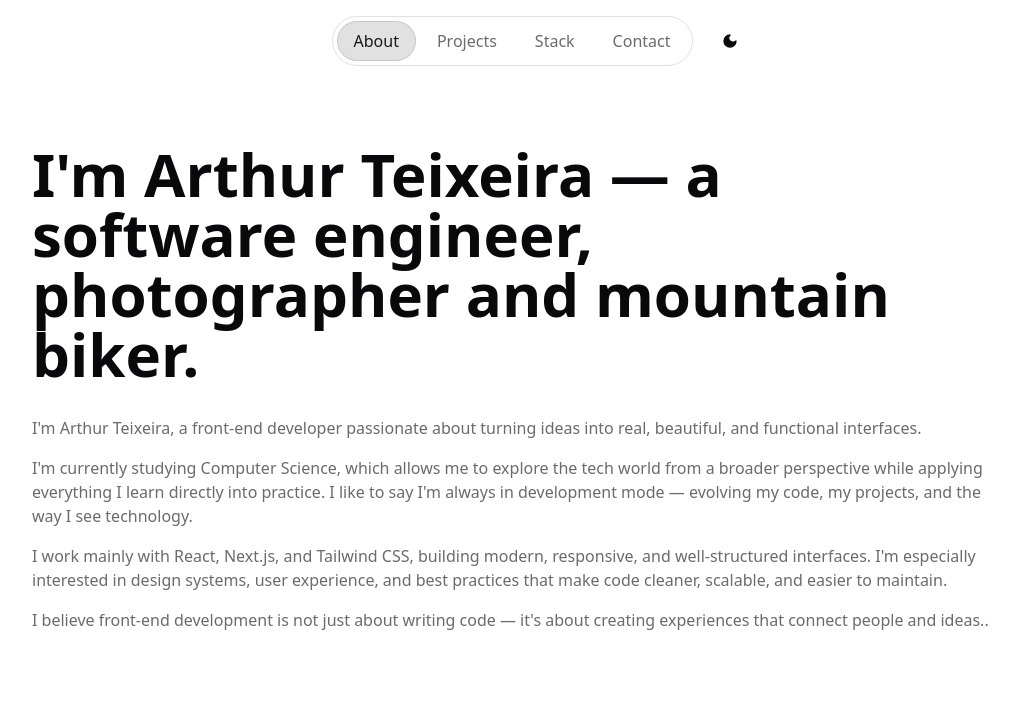
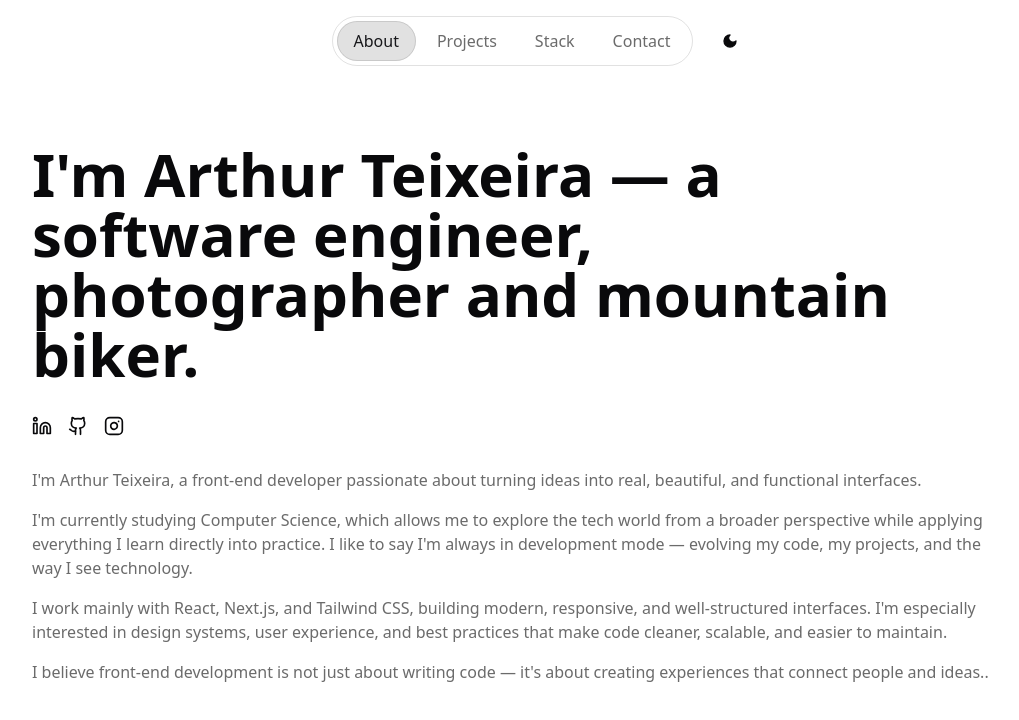
Before and after one commit to arthurteixeiradev/my-portfolio, a Next.js app: page /about in a window 1280 px wide. Shown: the top 720 px of the page, without its empty margins (128-1147 px from the left). Built offline with nearby package versions, Linux system fonts and the light colour scheme.

Commit message:
feat: add media-info component

```diff
--- a/src/app/(public)/about/components/about.tsx
+++ b/src/app/(public)/about/components/about.tsx
@@ -1,4 +1,6 @@
 'use client'
+
+import { MediaInfo } from '@/components/media-info'
 
 export const About = () => {
 	return (
@@ -11,6 +13,8 @@ export const About = () => {
 							mountain biker.
 						</h1>
 					</div>
+
+					<MediaInfo />
 
 					<div className='space-y-4 max-w-5xl'>
 						<p className='text-base text-muted-foreground'>
--- a/src/app/(public)/home/components/Hero.tsx
+++ b/src/app/(public)/home/components/Hero.tsx
@@ -1,3 +1,4 @@
+import { MediaInfo } from '@/components/media-info'
 import { Button } from '@/components/ui/button'
 import { cn } from '@/lib/utils'
 import Link from 'next/link'
@@ -47,6 +48,10 @@ export const Hero = () => {
 					<p className='text-5xl font-semibold'>Frontend Developer</p>
 				</h1>
 
+				<div className='flex justify-center items-center'>
+					<MediaInfo />
+				</div>
+
 				<Button
 					variant={'default'}
 					className='rounded-full px-10'
--- a/src/app/globals.css
+++ b/src/app/globals.css
@@ -125,6 +125,34 @@
 	}
 }
 
+@layer utilities {
+	/* Hide scrollbar for Chrome, Safari and Opera */
+	.no-scrollbar::-webkit-scrollbar {
+		display: none;
+	}
+	/* Hide scrollbar for IE, Edge and Firefox */
+	.no-scrollbar {
+		-ms-overflow-style: none; /* IE and Edge */
+		scrollbar-width: none; /* Firefox */
+	}
+}
+
+@layer utilities {
+	.scrollbar-thin::-webkit-scrollbar {
+		width: 2px;
+	}
+
+	.scrollbar-thin::-webkit-scrollbar-track {
+		background: #d9d9d9;
+		border-radius: 10px;
+	}
+
+	.scrollbar-thin::-webkit-scrollbar-thumb {
+		background: #383838;
+		border-radius: 10px;
+	}
+}
+
 @keyframes smooth-shift {
 	0% {
 		background-position: 0% 0%;
--- a/src/app/layout.tsx
+++ b/src/app/layout.tsx
@@ -24,7 +24,10 @@ export default function RootLayout({
 	children: React.ReactNode
 }>) {
 	return (
-		<html lang='en'>
+		<html
+			lang='en'
+			className='no-scrollbar'
+		>
 			<body
 				className={`${geistSans.variable} ${geistMono.variable} antialiased`}
 			>
--- /dev/null
+++ b/src/components/media-info.tsx
@@ -0,0 +1,62 @@
+import Link from 'next/link'
+import {
+	Tooltip,
+	TooltipContent,
+	TooltipProvider,
+	TooltipTrigger,
+} from './ui/tooltip'
+import { Github, Instagram, Linkedin } from 'lucide-react'
+
+export const MediaInfo = () => {
+	return (
+		<div className='flex items-center gap-4'>
+			<Link href={'https://www.linkedin.com/in/arthur-teixeira-451768215/'}>
+				<TooltipProvider>
+					<Tooltip>
+						<TooltipTrigger asChild>
+							<Linkedin
+								size={20}
+								className='hover:text-teal-700 transition-colors duration-150'
+							/>
+						</TooltipTrigger>
+						<TooltipContent>
+							<p>Open LinkedIn</p>
+						</TooltipContent>
+					</Tooltip>
+				</TooltipProvider>
+			</Link>
+
+			<Link href={'https://github.com/arthurteixeiradev'}>
+				<TooltipProvider>
+					<Tooltip>
+						<TooltipTrigger asChild>
+							<Github
+								size={20}
+								className='hover:text-teal-700 transition-colors duration-150'
+							/>
+						</TooltipTrigger>
+						<TooltipContent>
+							<p>Open GitHub</p>
+						</TooltipContent>
+					</Tooltip>
+				</TooltipProvider>
+			</Link>
+
+			<Link href={'https://www.instagram.com/arthurtxeira/'}>
+				<TooltipProvider>
+					<Tooltip>
+						<TooltipTrigger asChild>
+							<Instagram
+								size={20}
+								className='hover:text-teal-700 transition-colors duration-150'
+							/>
+						</TooltipTrigger>
+						<TooltipContent>
+							<p>Open Instagram</p>
+						</TooltipContent>
+					</Tooltip>
+				</TooltipProvider>
+			</Link>
+		</div>
+	)
+}
--- a/src/components/ui/tooltip.tsx
+++ b/src/components/ui/tooltip.tsx
@@ -54,13 +54,13 @@ function TooltipContent({
 				data-slot='tooltip-content'
 				sideOffset={sideOffset}
 				className={cn(
-					'bg-foreground text-background animate-in fade-in-0 zoom-in-95 data-[state=closed]:animate-out data-[state=closed]:fade-out-0 data-[state=closed]:zoom-out-95 data-[side=bottom]:slide-in-from-top-2 data-[side=left]:slide-in-from-right-2 data-[side=right]:slide-in-from-left-2 data-[side=top]:slide-in-from-bottom-2 z-50 w-fit rounded-sm px-2 py-1 text-xs text-balance',
+					'bg-foreground text-background animate-in fade-in-0 zoom-in-95 data-[state=closed]:animate-out data-[state=closed]:fade-out-0 data-[state=closed]:zoom-out-95 data-[side=bottom]:slide-in-from-top-2 data-[side=left]:slide-in-from-right-2 data-[side=right]:slide-in-from-left-2 data-[side=top]:slide-in-from-bottom-2 z-50 w-fit rounded-[3px] px-1.5 py-0.5 text-[11px] text-balance',
 					className,
 				)}
 				{...props}
 			>
 				{children}
-				<TooltipPrimitive.Arrow className='bg-foreground fill-foreground z-50 size-2.5 translate-y-[calc(-50%_-_2px)] rotate-45 rounded-[2px]' />
+				<TooltipPrimitive.Arrow className='bg-foreground fill-foreground z-50 size-2 translate-y-[-50%] rotate-45' />
 			</TooltipPrimitive.Content>
 		</TooltipPrimitive.Portal>
 	)
```
